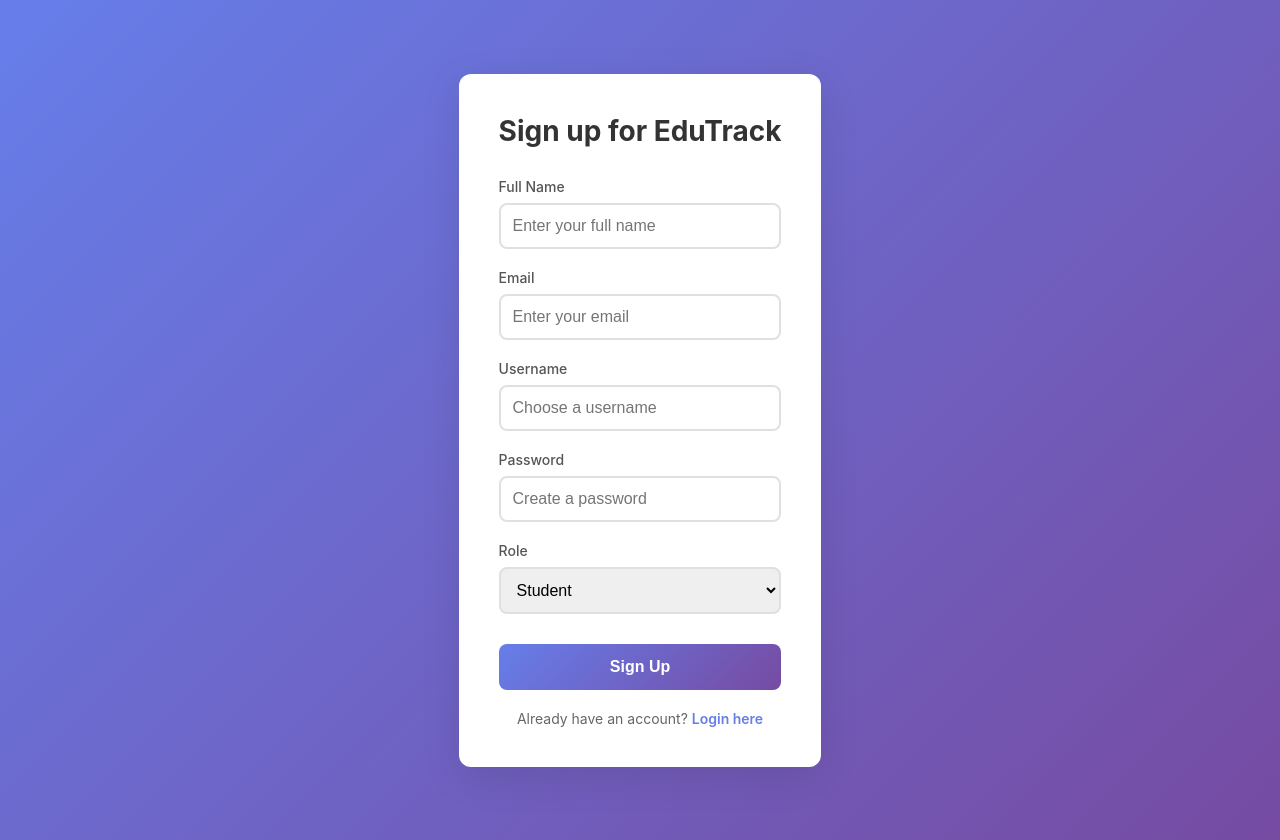
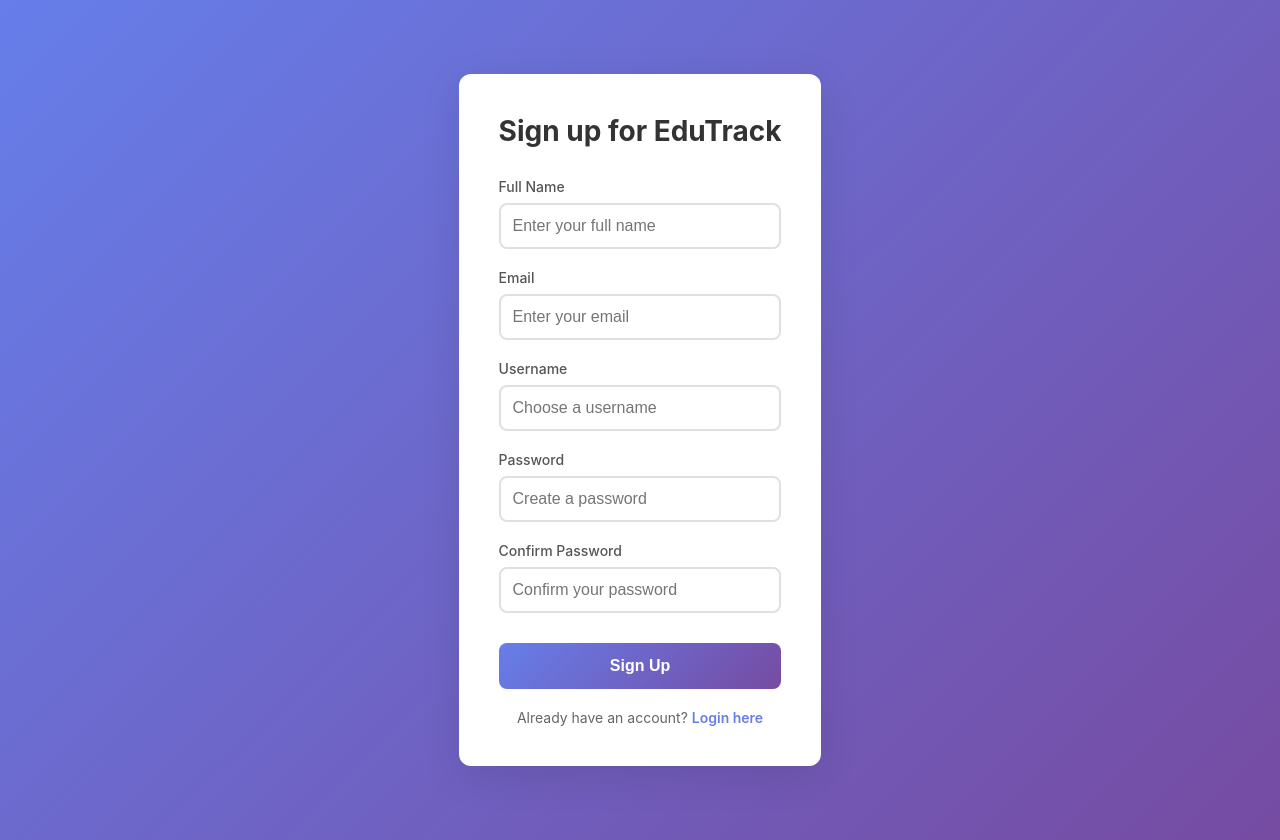
Before and after one commit to adarshahm66d/EduTrack, a React (Create React App) app in the folder frontend/: page /signup in a window 1280 px wide. Built offline with nearby package versions, Linux system fonts and the light colour scheme; no server answers.

Commit message:
Created signup page and added the confirm password field and validated the passwords.

```diff
--- a/frontend/src/components/Signup.js
+++ b/frontend/src/components/Signup.js
@@ -9,8 +9,8 @@
         email: '',
         user_name: '',
         password: '',
-        role: 'student',
     });
+    const [confirmPassword, setConfirmPassword] = useState('');
     const [error, setError] = useState('');
     const [loading, setLoading] = useState(false);
     const navigate = useNavigate();
@@ -28,8 +28,22 @@
         setLoading(true);
         setError('');
 
+        // Validate password match
+        if (formData.password !== confirmPassword) {
+            setError('Passwords do not match. Please try again.');
+            setLoading(false);
+            return;
+        }
+
+        // Automatically detect role based on email
+        const detectedRole = formData.email.toLowerCase().includes('admin') ? 'admin' : 'student';
+        const signupData = {
+            ...formData,
+            role: detectedRole
+        };
+
         try {
-            await signup(formData);
+            await signup(signupData);
             navigate('/login');
         } catch (err) {
             console.error('Signup error:', err);
@@ -107,16 +121,20 @@
                     </div>
 
                     <div className="form-group">
-                        <label htmlFor="role">Role</label>
-                        <select
-                            id="role"
-                            name="role"
-                            value={formData.role}
-                            onChange={handleChange}
-                        >
-                            <option value="student">Student</option>
-                            <option value="instructor">Instructor</option>
-                        </select>
+                        <label htmlFor="confirmPassword">Confirm Password</label>
+                        <input
+                            type="password"
+                            id="confirmPassword"
+                            name="confirmPassword"
+                            value={confirmPassword}
+                            onChange={(e) => {
+                                setConfirmPassword(e.target.value);
+                                setError('');
+                            }}
+                            required
+                            placeholder="Confirm your password"
+                            minLength="6"
+                        />
                     </div>
 
                     {error && <div className="error-message">{error}</div>}
```
Also changed, not shown: 1 other file (tests, documents, lock files or other folders).
